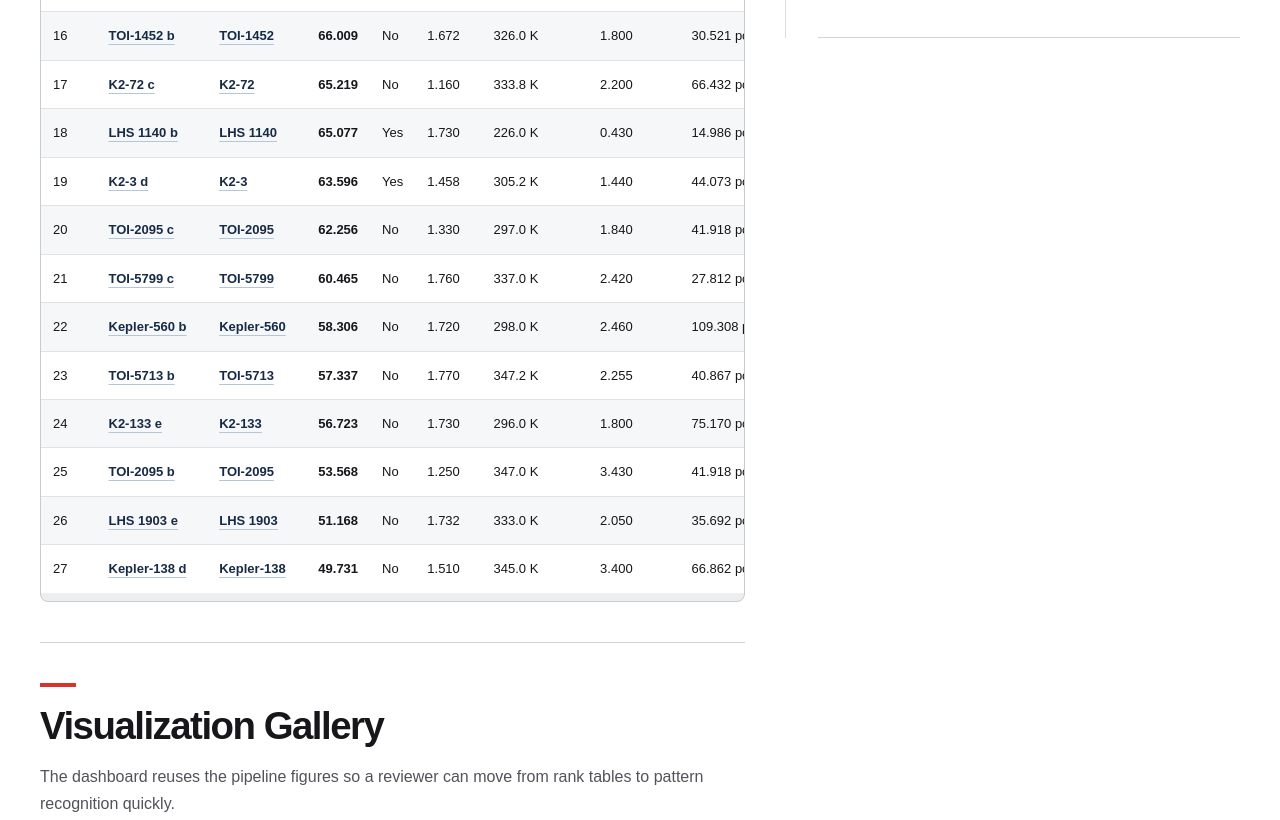
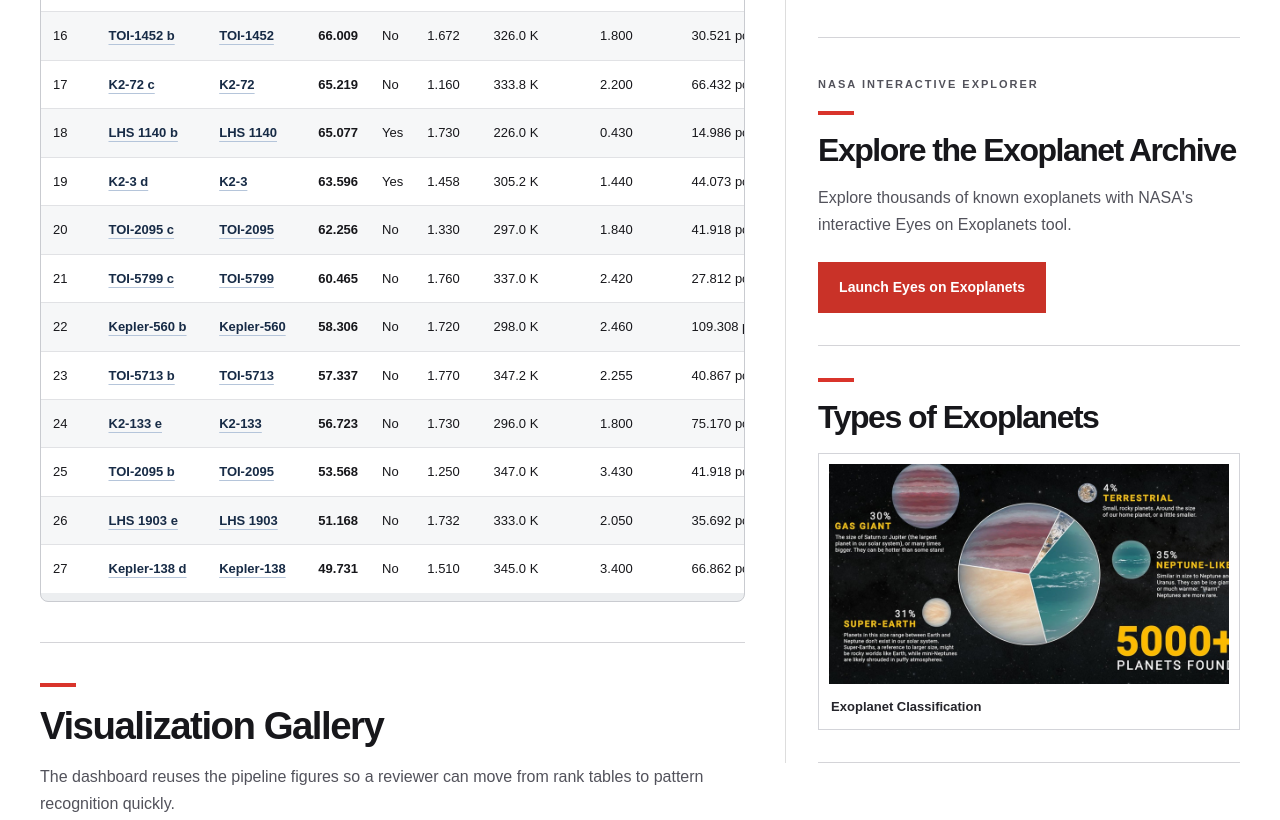
Before and after one commit to LucasL1230/exoplanet-dashboard, a plain HTML site: page index.html in a window 1280 px wide. Shown: the part 3024-3844 px from the top of the page. Drawn offline with Linux system fonts and the light colour scheme.

Commit message:
Update index.html

```diff
--- a/index.html
+++ b/index.html
@@ -959,6 +959,33 @@ mark.page-match.current-match {
   .site-search {
     width: 100%;
   }
+}
+
+    /* Fit the relocated sections into the right column */
+.section-grid > .stack > .nasa-explorer,
+.section-grid > .stack > .planet-types-panel {
+  width: 100%;
+  min-width: 0;
+  margin: 0;
+  padding: 32px 0;
+  border: 0;
+  border-bottom: 1px solid #d4d4d8;
+  background: #fff;
+  color: var(--ink);
+}
+
+.section-grid .nasa-explorer h2,
+.section-grid .planet-types-panel h2 {
+  font-size: clamp(28px, 2.5vw, 36px);
+}
+
+.section-grid .nasa-explorer p,
+.section-grid .nasa-explorer .eyebrow {
+  color: var(--ink-soft);
+}
+
+.section-grid .planet-types-panel .figure-card {
+  width: 100%;
 }
   </style>
 </head>
@@ -2494,6 +2521,18 @@ new MutationObserver(() => {
 }).observe(tableContainer, {
   childList: true
 });
+
+    /* Move the two bottom sections into the right column */
+const rightColumn = document.querySelector(
+  ".section-grid > .stack:last-child"
+);
+
+const explorerRow = document.querySelector(".explore-row");
+
+if (rightColumn && explorerRow) {
+  rightColumn.append(...Array.from(explorerRow.children));
+  explorerRow.remove();
+}
   </script>
 </body>
 </html>
```
